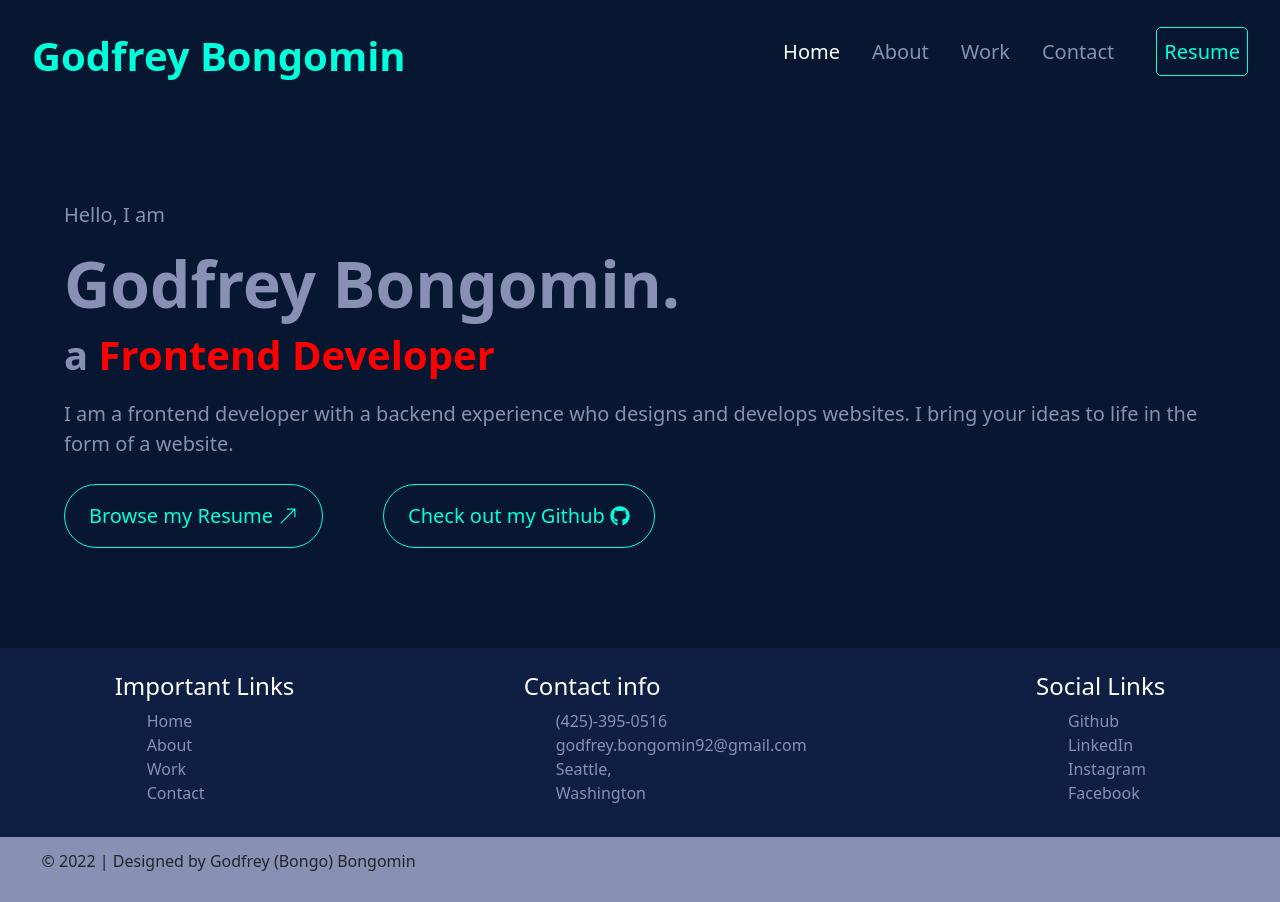
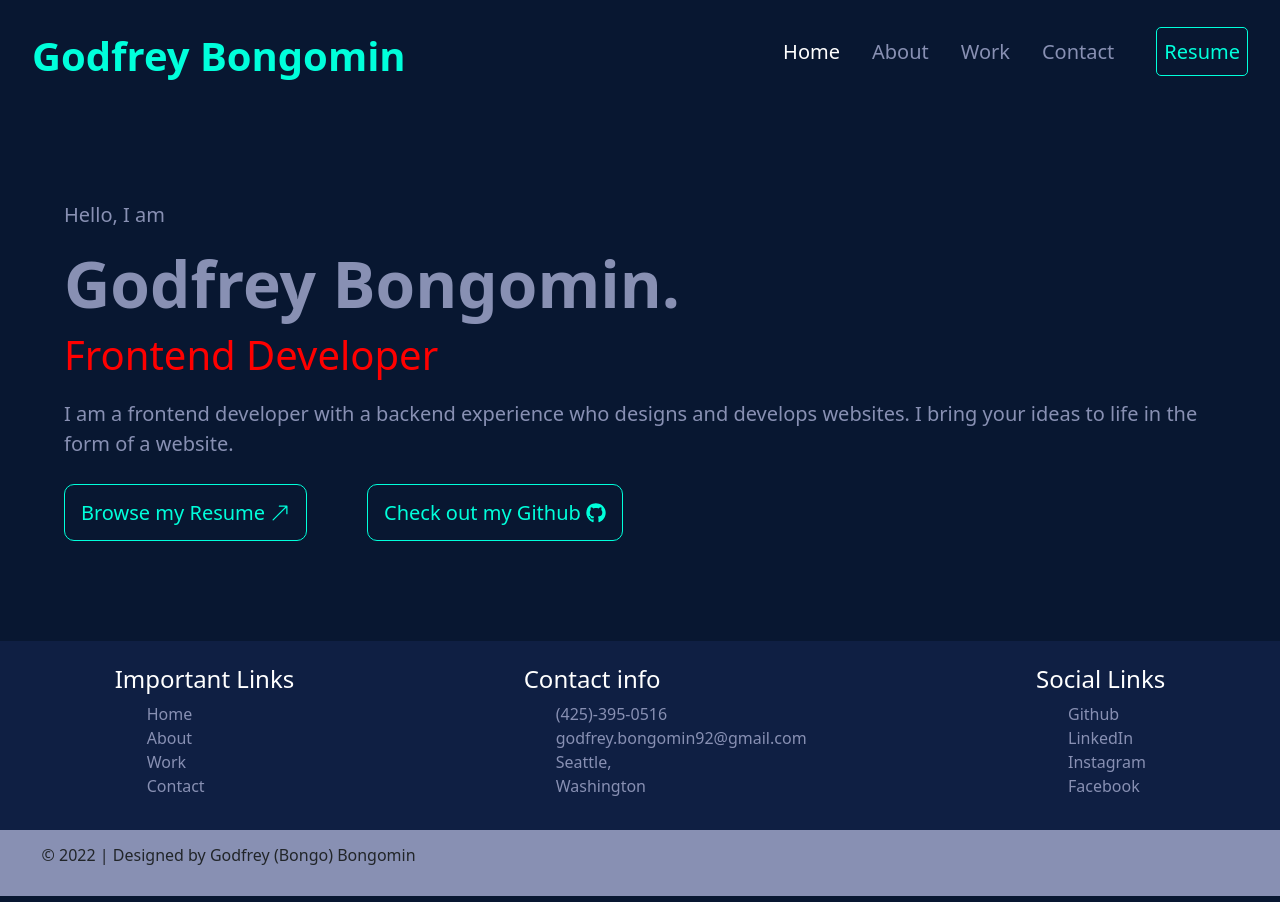
Before and after one commit to bongomin256/Godfrey-Bongomin, a React (Create React App) app: page / in a window 1280 px wide. Built offline with nearby package versions, Linux system fonts and the light colour scheme.

Commit message:
changed the font weight of span "frontedn developer" in the home page

```diff
--- a/src/pages/Home.js
+++ b/src/pages/Home.js
@@ -22,7 +22,7 @@ const HomeStyle = styled.div`
       }
       h4 {
         font-size: 2.5rem;
-        font-weight: 700;
+        font-weight: 300;
         span {
           color: red;
           animation: typewriter 3.5s steps(38) normal,
@@ -74,10 +74,10 @@ const HomeStyle = styled.div`
         text-decoration: none;
         color: var(--lightgreen-text);
         border: var(--lightgreen-text) solid 1px;
-        padding: 1rem 1.5rem;
+        padding: 0.8rem 1rem;
         font-size: 20px;
         margin-right: 30px;
-        border-radius: 50px;
+        border-radius: 10px;
         display: flex;
         align-items: center;
         justify-content: center;
@@ -148,7 +148,7 @@ export default function Home() {
             </ul>
           </div> */}
           <h4>
-            a <span> Frontend Developer</span>
+            <span> Frontend Developer</span>
           </h4>
         </div>
         <div className="home-texts">
```
